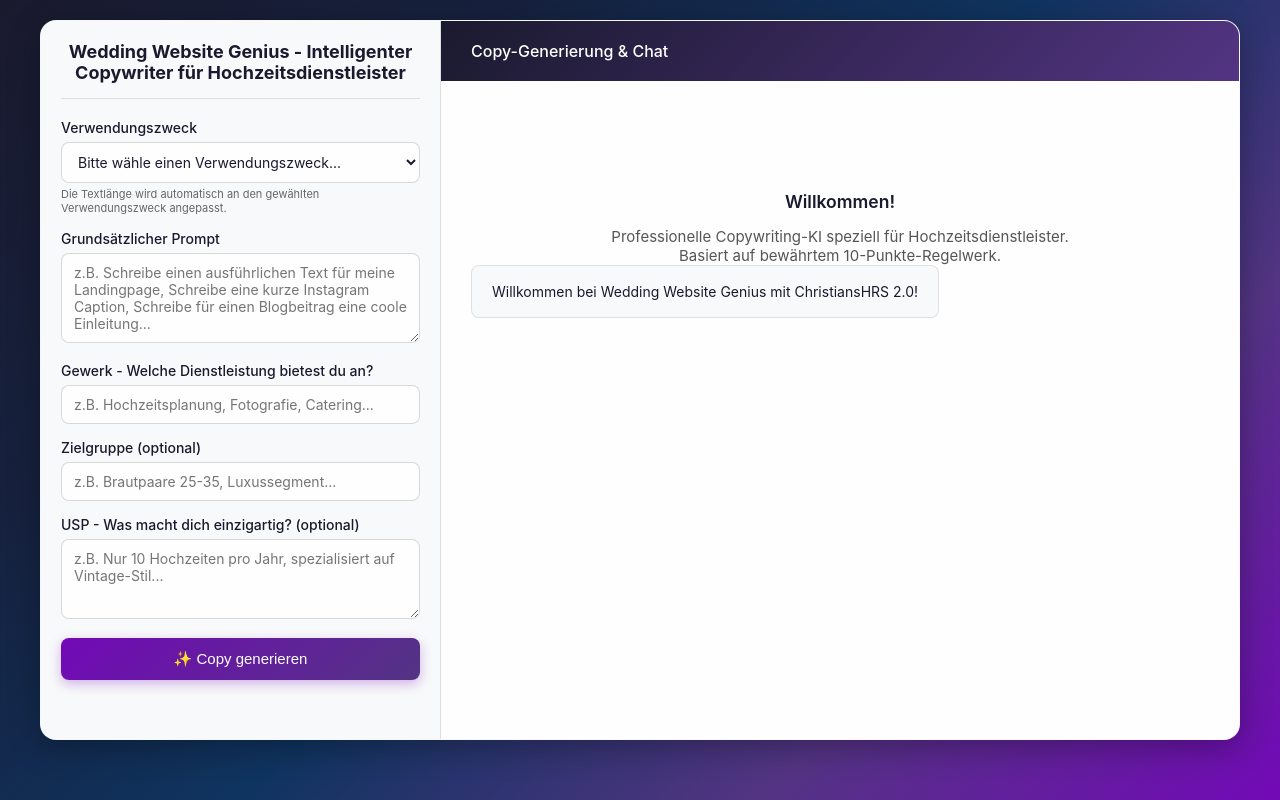
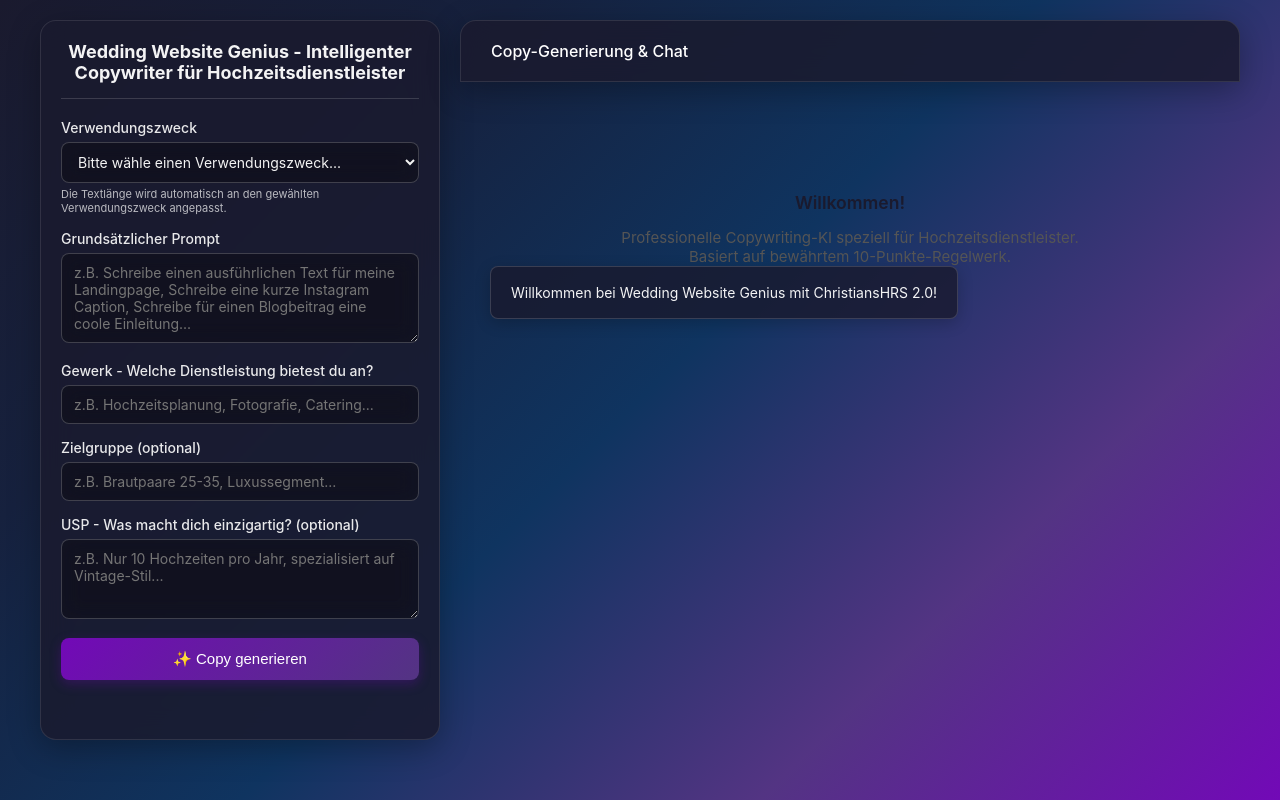
Before and after one commit to maikranz9999/Wedding-Website-Genius, a plain HTML site: page index.html in a window 1280 px wide. Drawn offline with Linux system fonts and the light colour scheme.

Commit message:
Update index.html

```diff
--- a/index.html
+++ b/index.html
@@ -22,33 +22,35 @@
         .container {
             max-width: 1200px;
             margin: 0 auto;
-            background: rgba(255, 255, 255, 0.95);
-            backdrop-filter: blur(10px);
-            border: 1px solid rgba(255, 255, 255, 0.2);
-            border-radius: 16px;
-            overflow: hidden;
+            background: none;
+            border: none;
+            border-radius: 0;
+            overflow: visible;
             display: flex;
             height: 90vh;
-            box-shadow: 0 8px 32px rgba(0, 0, 0, 0.3);
+            box-shadow: none;
         }
 
         .sidebar {
             width: 400px;
-            background: rgba(248, 249, 250, 0.98);
-            backdrop-filter: blur(10px);
+            background: rgba(26, 26, 46, 0.85);
+            backdrop-filter: blur(15px);
             padding: 20px;
-            border-right: 1px solid rgba(0, 0, 0, 0.1);
+            border-radius: 16px;
+            border: 1px solid rgba(255, 255, 255, 0.1);
+            margin-right: 20px;
             overflow-y: auto;
+            box-shadow: 0 8px 32px rgba(0, 0, 0, 0.3);
         }
 
         .logo {
             font-size: 18px;
             font-weight: 700;
-            color: #1a1a2e;
+            color: rgba(255, 255, 255, 0.95);
             margin-bottom: 20px;
             text-align: center;
             padding-bottom: 15px;
-            border-bottom: 1px solid rgba(0, 0, 0, 0.1);
+            border-bottom: 1px solid rgba(255, 255, 255, 0.15);
         }
 
         .input-group {
@@ -58,7 +60,7 @@
         .input-group label {
             display: block;
             font-weight: 500;
-            color: #1a1a2e;
+            color: rgba(255, 255, 255, 0.9);
             margin-bottom: 6px;
             font-size: 14px;
         }
@@ -68,13 +70,14 @@
         .input-group textarea {
             width: 100%;
             padding: 10px 12px;
-            border: 1px solid rgba(0, 0, 0, 0.15);
+            border: 1px solid rgba(255, 255, 255, 0.2);
             border-radius: 8px;
             font-size: 14px;
             font-family: -apple-system, BlinkMacSystemFont, 'Segoe UI', Roboto, sans-serif;
             transition: all 0.2s ease;
-            background: rgba(255, 255, 255, 0.9);
-            color: #1a1a2e;
+            background: rgba(0, 0, 0, 0.3);
+            backdrop-filter: blur(10px);
+            color: rgba(255, 255, 255, 0.95);
         }
 
         .input-group select:focus,
@@ -82,8 +85,8 @@
         .input-group textarea:focus {
             outline: none;
             border-color: #7209b7;
-            box-shadow: 0 0 0 3px rgba(114, 9, 183, 0.1);
-            background: white;
+            box-shadow: 0 0 0 3px rgba(114, 9, 183, 0.3);
+            background: rgba(0, 0, 0, 0.5);
         }
 
         .input-group textarea {
@@ -92,7 +95,7 @@
         }
 
         .input-group small {
-            color: #666666;
+            color: rgba(255, 255, 255, 0.7);
             font-size: 11px;
             margin-top: 4px;
             display: block;
@@ -127,21 +130,26 @@
             display: flex;
             flex-direction: column;
             position: relative;
+            background: none;
         }
 
         .chat-header {
-            background: linear-gradient(135deg, #1a1a2e, #533483);
+            background: rgba(26, 26, 46, 0.85);
+            backdrop-filter: blur(15px);
             color: white;
             padding: 20px 30px;
             font-weight: 500;
             font-size: 16px;
+            border-radius: 16px 16px 0 0;
+            border: 1px solid rgba(255, 255, 255, 0.1);
+            box-shadow: 0 8px 32px rgba(0, 0, 0, 0.3);
         }
 
         .messages {
             flex: 1;
             padding: 30px;
             overflow-y: auto;
-            background: rgba(255, 255, 255, 0.95);
+            background: none;
         }
 
         .message {
@@ -177,9 +185,11 @@
         }
 
         .message.bot .message-content {
-            background: rgba(248, 249, 250, 0.95);
-            color: #1a1a2e;
-            border: 1px solid rgba(0, 0, 0, 0.1);
+            background: rgba(26, 26, 46, 0.8);
+            backdrop-filter: blur(15px);
+            color: rgba(255, 255, 255, 0.95);
+            border: 1px solid rgba(255, 255, 255, 0.15);
+            box-shadow: 0 4px 16px rgba(0, 0, 0, 0.2);
         }
 
         .typing {
@@ -647,9 +657,9 @@
                 currentCopyId = Date.now();
 
                 const copyHTML = `
-                    <div style="background: #f8f9fa; padding: 20px; border-radius: 12px; margin: 15px 0;">
-                        <h4>🎯 Generierter Copy (ChristiansHRS 2.0):</h4>
-                        <div style="background: white; padding: 15px; border-radius: 8px; margin: 10px 0; border-left: 4px solid #000000;">
+                    <div style="margin: 15px 0;">
+                        <h4 style="color: rgba(255, 255, 255, 0.95); margin-bottom: 10px; font-size: 16px;">🎯 Generierter Copy (ChristiansHRS 2.0):</h4>
+                        <div style="color: rgba(255, 255, 255, 0.9); line-height: 1.6; font-size: 15px;">
                             ${generatedCopy.replace(/\n/g, '<br>')}
                         </div>
                     </div>
@@ -718,9 +728,9 @@
                 currentCopyId = Date.now();
 
                 const copyHTML = `
-                    <div style="background: #f0f8ff; padding: 20px; border-radius: 12px; margin: 15px 0; border-left: 4px solid #0066cc;">
-                        <h4>🔄 Angepasster Copy (ChristiansHRS 2.0):</h4>
-                        <div style="background: white; padding: 15px; border-radius: 8px; margin: 10px 0; border-left: 4px solid #0066cc;">
+                    <div style="margin: 15px 0;">
+                        <h4 style="color: rgba(255, 255, 255, 0.95); margin-bottom: 10px; font-size: 16px;">🔄 Angepasster Copy (ChristiansHRS 2.0):</h4>
+                        <div style="color: rgba(255, 255, 255, 0.9); line-height: 1.6; font-size: 15px;">
                             ${adaptedCopy.replace(/\n/g, '<br>')}
                         </div>
                     </div>
```
